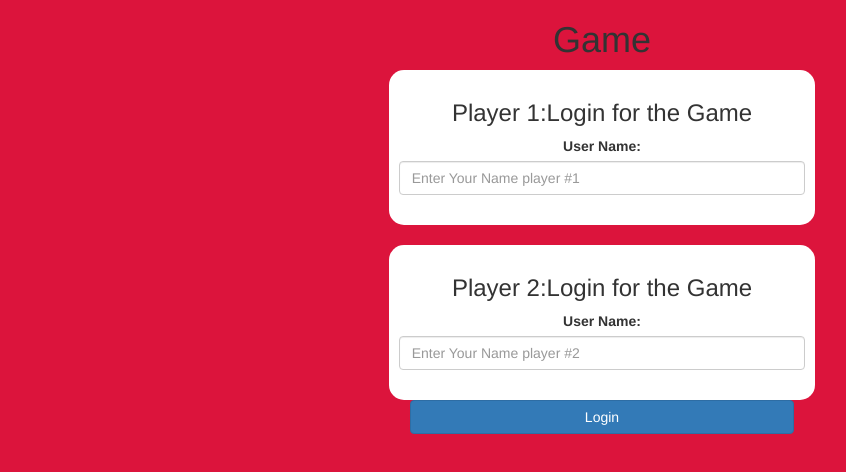
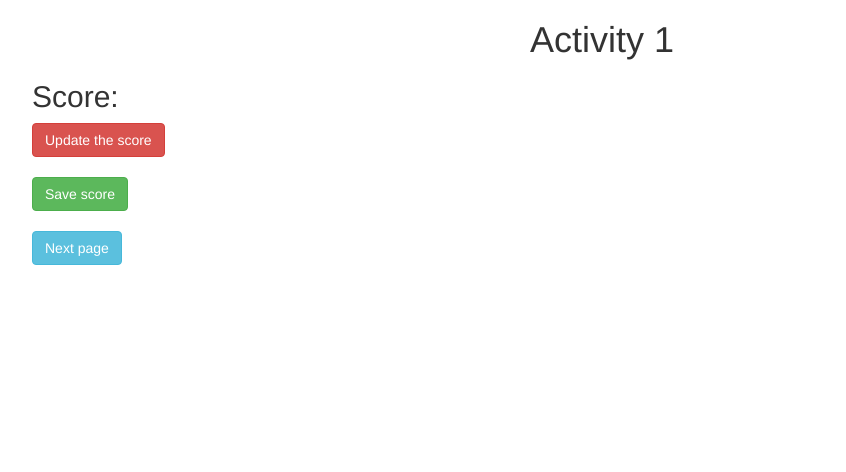
Before and after one commit to 0762146/Project-8990, a plain HTML site: page index.html in a window 1280 px wide. Shown: the whole page, without its empty margins (38-884 px from the left). Drawn offline with nearby package versions, Linux system fonts and the light colour scheme.

Commit message:
Add files via upload

```diff
--- a/index.html
+++ b/index.html
@@ -1,34 +1,30 @@
 <!DOCTYPE html>
 <html>
 <head>
-	<title>Math Quiz</title>
+	<title>Activity 1</title>
 
 <meta name="viewport" content="width=device-width, initial-scale=1">
 <link rel="stylesheet" href="https://maxcdn.bootstrapcdn.com/bootstrap/3.4.0/css/bootstrap.min.css">
 <script src="https://ajax.googleapis.com/ajax/libs/jquery/3.4.1/jquery.min.js"></script>
 <script src="https://maxcdn.bootstrapcdn.com/bootstrap/3.4.0/js/bootstrap.min.js"></script>
+</head>
+<body>
 
-<link rel="stylesheet" type="text/css" href="style.css">
+	<div class="container">
+		<h1 style="text-align: center;">Activity 1</h1>
+		<h2 id="score">Score: </h2>
+
+		<button class="btn btn-danger" onclick="updateScore();">Update the score</button>
+		<br>
+		<br>
+
+		<button class="btn btn-success" onclick="saveScore();">Save score</button>
+		<br>
+		<br>
+
+		<button class="btn btn-info" onclick="nextPage();">Next page</button>
+	</div>
 
 <script src="main.js"></script>
-</head>
-<body>
-	<center>
-		<h1>Game</h1>
-		<div class="col-lg-4 col-sm-8 col-xs-11 login_div1">
-			<h3>Player 1:Login for the Game</h3>
-			<label>User Name:</label>
-			<input type="text" id="player1_name_input" class="form-control" placeholder="Enter Your Name player #1">
-			<br>
-		</div>
-		<br>
-		<div class="col-lg-4 col-sm-8 col-xs-11 login_div2">
-			<h3>Player 2:Login for the Game</h3>
-			<label>User Name:</label>
-			<input type="text" id="player2_name_input" class="form-control" placeholder="Enter Your Name player #2">
-			<br>
-		</div>
-		<button style="width: 30%;" class="btn btn-primary" onclick="addUser();">Login</button>
-	</center>
 </body>
 </html>
--- a/main.js
+++ b/main.js
@@ -1,7 +1,13 @@
-function addUser(){
-    player1_name=document.getElementById("player1_name_input").value;
-    player2_name=document.getElementById("player2_name_input").value;
-    localStorage.setItem("player1_name", player1_name);
-    localStorage.setItem("player2_name", player2_name);
-    window.location="index1.html";
+var score=0;
+
+function updateScore(){
+    score = score+1;
+    document.getElementById("score").innerHTML="score:"+score;
+
 }
+function saveScore(){
+    localStorage.setItem("score", score);
+}
+function nextPage(){
+    window.location = "activity_2.html"
+}
```
